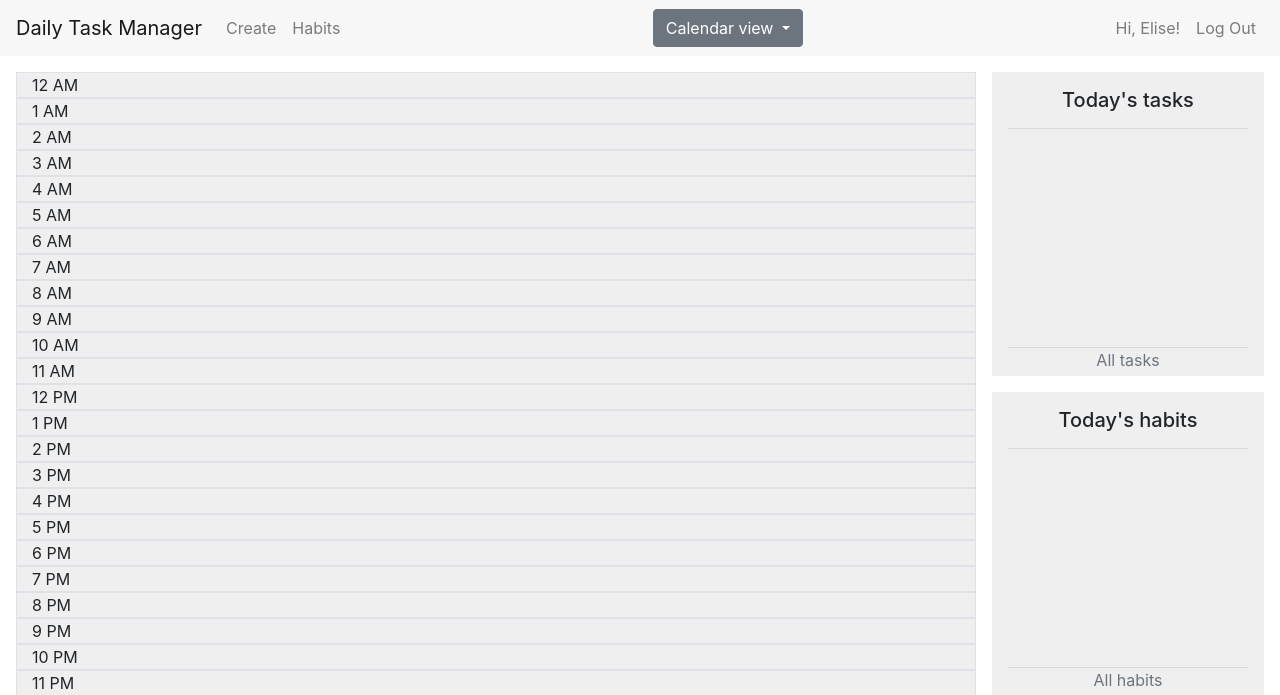
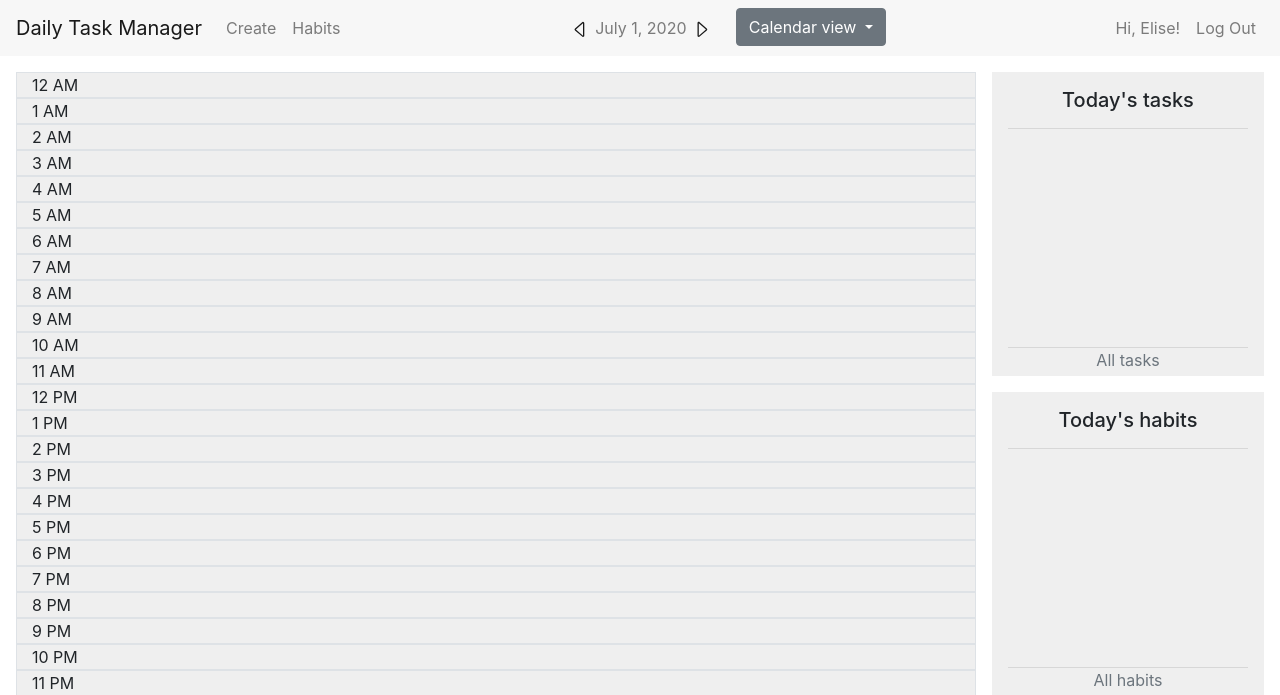
Before and after one commit to moonshoes/dailytaskmanager, a Django app: page /day/ in a window 1280 px wide. Shown: the top 695 px of the page. Run offline with Django 3.2, Linux system fonts and the light colour scheme; some libraries are stand-ins or nearby versions.

Commit message:
Previous and next overviews are linked

```diff
--- a/calendars/templates/calendars/base.html
+++ b/calendars/templates/calendars/base.html
@@ -24,7 +24,7 @@
                 </div>
                 <div class="navbar-nav mr-auto">
                     {% block calendarNavigation %} {% endblock %}
-                    <div class="dropdown">
+                    <div class="dropdown nav-item">
                         <button class="btn btn-secondary dropdown-toggle" type="button" id="dropdownMenuButton" data-toggle="dropdown" aria-haspopup="true" aria-expanded="false">
                             Calendar view
                         </button>
--- a/calendars/templates/calendars/daily.html
+++ b/calendars/templates/calendars/daily.html
@@ -1,5 +1,21 @@
 {% extends "calendars/base.html" %}
 {% load calendars_filters %}
+
+{% block calendarNavigation %}
+<div class="nav-item navbar-text mr-4">
+    <a href="{% url 'calendars-day' prevDay.year prevDay.month prevDay.day %}" class="text-decoration-none">
+        <svg width="1.3em" height="1.3em" viewBox="0 0 16 16" class="bi bi-caret-left" fill="currentColor" xmlns="http://www.w3.org/2000/svg">
+            <path fill-rule="evenodd" d="M10 12.796L4.519 8 10 3.204v9.592zm-.659.753l-5.48-4.796a1 1 0 0 1 0-1.506l5.48-4.796A1 1 0 0 1 11 3.204v9.592a1 1 0 0 1-1.659.753z"/>
+        </svg>
+    </a>
+    {{ today }}
+    <a href="{% url 'calendars-day' nextDay.year nextDay.month nextDay.day %}" class="text-decoration-none">
+        <svg width="1.3em" height="1.3em" viewBox="0 0 16 16" class="bi bi-caret-right" fill="currentColor" xmlns="http://www.w3.org/2000/svg">
+            <path fill-rule="evenodd" d="M6 12.796L11.481 8 6 3.204v9.592zm.659.753l5.48-4.796a1 1 0 0 0 0-1.506L6.66 2.451C6.011 1.885 5 2.345 5 3.204v9.592a1 1 0 0 0 1.659.753z"/>
+        </svg>
+    </a>
+</div>
+{% endblock %}
 
 {% block dayDropdown %}
 active
--- a/calendars/urls.py
+++ b/calendars/urls.py
@@ -1,10 +1,14 @@
-from django.urls import path
+from django.urls import path, include
 from . import views
 
 urlpatterns = [
     path('', views.home, name='calendars-home'),
+    path('year/', views.yearly, name='calendars-year'),
+    path('year/<int:yearArg>/', views.yearly, name='calendars-year'),
     path('month/', views.monthly, name='calendars-month'),
-    path('year/', views.yearly, name='calendars-year'),
+    path('month/<int:yearArg>/<int:monthArg>/', views.monthly, name='calendars-month'),
+    path('week/', views.weekly, name='calendars-week'),
+    path('week/<int:yearArg>/<int:monthArg>/<int:dayArg>/', views.weekly, name='calendars-week'),
     path('day/', views.daily, name='calendars-day'),
-    path('week/', views.weekly, name='calendars-week'),
+    path('day/<int:yearArg>/<int:monthArg>/<int:dayArg>/', views.daily, name='calendars-day'),
 ]
--- a/calendars/views.py
+++ b/calendars/views.py
@@ -6,49 +6,120 @@ import time
 def home(request):
     return redirect('calendars-month')
 
-def monthly(request):
+def monthly(request, yearArg=-1, monthArg=-1):
     cal = calendar.Calendar(0) #0 is the default!
-    today = datetime.date.today()
+    if yearArg and monthArg == -1:
+        today = datetime.date.today()
+        year = today.year
+        month = today.month
+    else:
+        year = yearArg
+        month = monthArg
+
+    if month > 1 and month < 12:
+        prevMonth = month - 1
+        nextMonth = month + 1
+    elif month == 1:
+        prevMonth = 12
+        nextMonth = month + 1
+        year = year - 1
+    else:
+        prevMonth = month + 1
+        nextMonth = 1
+        year = year + 1
+
     context = {
-        'month': cal.itermonthdates(today.year, today.month)
+        'prevMonth': prevMonth,
+        'month': calendar.month_name[month],
+        'nextMonth': nextMonth,
+        'year': year,
+        'monthList': cal.itermonthdates(year, month)
     }
     return render(request, 'calendars/monthly.html', context)
 
-def yearly(request):
+def yearly(request, yearArg=-1):
     cal = calendar.Calendar(0)
-    today = datetime.date.today()
+    if yearArg == -1:
+        today = datetime.date.today()
+        year = today.year
+    else:
+        year = yearArg
 
-    year = []
+    yearList = []
     for x in range(1,13):
         monthinfo = {
             'monthname': calendar.month_name[x],
-            'month': cal.itermonthdates(today.year, x)
+            'month': cal.itermonthdates(year, x)
         }
-        year.append(monthinfo)
+        yearList.append(monthinfo)
 
     context = {
-        'year': year
+        'prevYear': year - 1,
+        'year': year,
+        'nextYear': year + 1,
+        'yearList': yearList
     }
     return render(request, 'calendars/yearly.html', context)
 
-def daily(request):
-    today = datetime.date.today()
+def daily(request, yearArg=-1, monthArg=-1, dayArg=-1):
+    if yearArg == -1 and monthArg == -1 and dayArg == -1:
+        today = datetime.date.today()
+    else:
+        today = datetime.date(yearArg, monthArg, dayArg)
+
+    delta = datetime.timedelta(days=1)
+    prevDay = today - delta
+    nextDay = today + delta
+
     context = {
+        'prevDay': {
+                'year': prevDay.year,
+                'month': prevDay.month,
+                'day': prevDay.day
+            },
+        'nextDay': {
+                'year': nextDay.year,
+                'month': nextDay.month,
+                'day': nextDay.day
+            },
         'today': today
     }
 
     return render(request, 'calendars/daily.html', context)
 
-def weekly(request):
+def weekly(request, yearArg=-1, monthArg=-1, dayArg=-1):
     cal = calendar.Calendar(0)
-    today = datetime.date.today()
+    if yearArg == -1 and monthArg == -1 and dayArg == -1:
+        today = datetime.date.today()
+    else:
+        today = datetime.date(yearArg, monthArg, dayArg)
+
+    delta = datetime.timedelta(weeks=1)
+    prevWeek = today - delta
+    nextWeek = today + delta
 
     month = cal.monthdatescalendar(today.year, today.month)
     for week in month:
         if today in week:
             currentWeek = week
+            firstDay = week[0]
+            lastDay = week[6]
 
     context = {
+        'prevWeek': {
+                'year': prevWeek.year,
+                'month': prevWeek.month,
+                'day': prevWeek.day
+            },
+        'currentWeek': {
+                'firstDay': firstDay,
+                'lastDay': lastDay
+            },
+        'nextWeek': {
+                'year': nextWeek.year,
+                'month': nextWeek.month,
+                'day': nextWeek.day
+            },
         'week': currentWeek
     }
 
```
Also changed, not shown: calendars/templates/calendars/monthly.html (+17 -1 lines), calendars/templates/calendars/weekly.html (+16 -0 lines), calendars/templates/calendars/yearly.html (+17 -1 lines).
